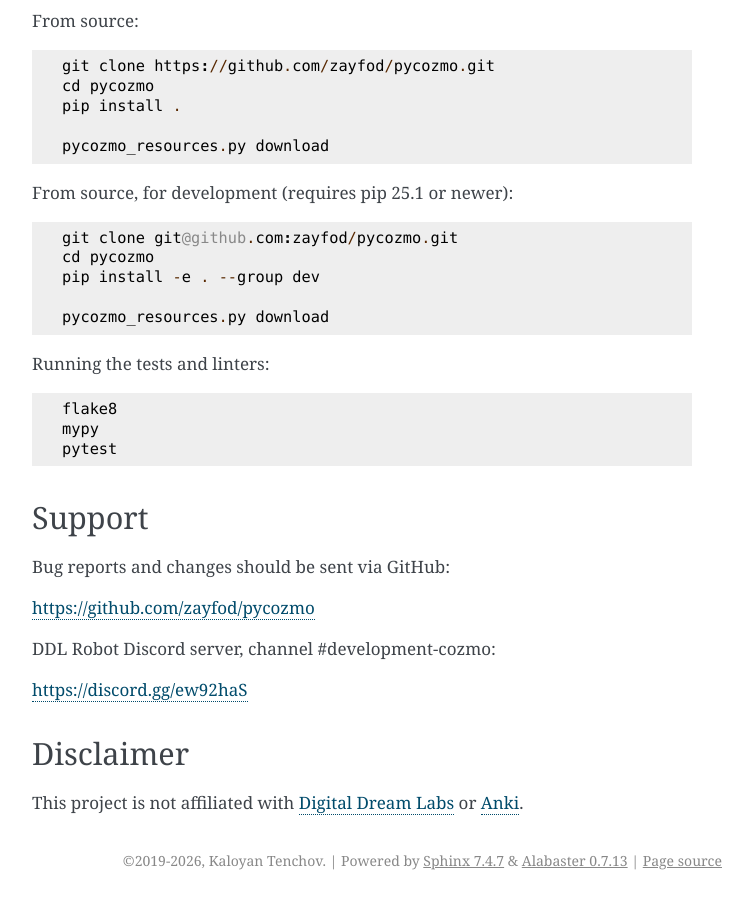
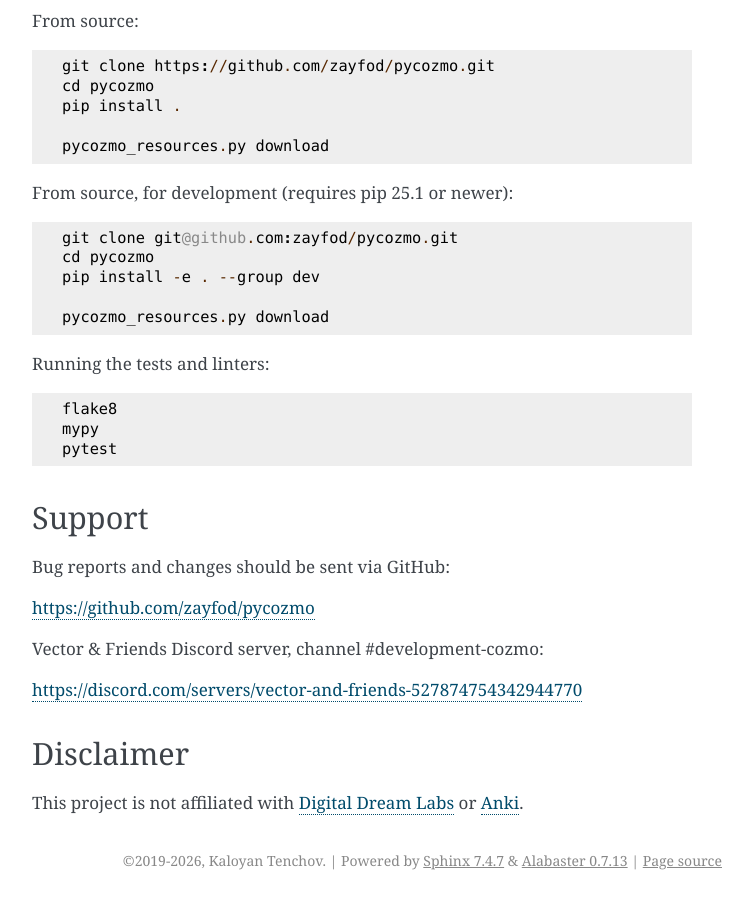
Before and after one commit to zayfod/pycozmo, a Sphinx documentation site: the page built from docs/source/overview.md, in a window 1280 px wide and 900 px high, scrolled down 1737 px. Shown: the whole window, without its empty margins (388-1141 px from the left). Built offline with Sphinx 7.4.7, drawn with Linux system fonts in a browser that asks for light colours.

Commit message:
Update Discord server reference (#89)
The Discord invite link in the README and the documentation overview
(`discord.gg/ew92haS`) has expired – Discord returns "Unknown Invite"
for it.

This points both to the server's public Discovery page instead and uses
its current name, Vector & Friends. The channel, #development-cozmo, is
unchanged.

The PyPI project page shows the README from the last release, so it will
pick up the change with the next release.

🤖 Generated with [Claude Code](https://claude.com/claude-code)

Co-authored-by: Claude Opus 5.5 <noreply@anthropic.com>

```diff
--- a/docs/source/overview.md
+++ b/docs/source/overview.md
@@ -122,9 +122,9 @@ Bug reports and changes should be sent via GitHub:
 
 [https://github.com/zayfod/pycozmo](https://github.com/zayfod/pycozmo)
 
-DDL Robot Discord server, channel #development-cozmo:
+Vector & Friends Discord server, channel #development-cozmo:
 
-[https://discord.gg/ew92haS](https://discord.gg/ew92haS)
+[https://discord.com/servers/vector-and-friends-527874754342944770](https://discord.com/servers/vector-and-friends-527874754342944770)
 
 
 Disclaimer
```
Also changed, not shown: README.md (+2 -2 lines).
